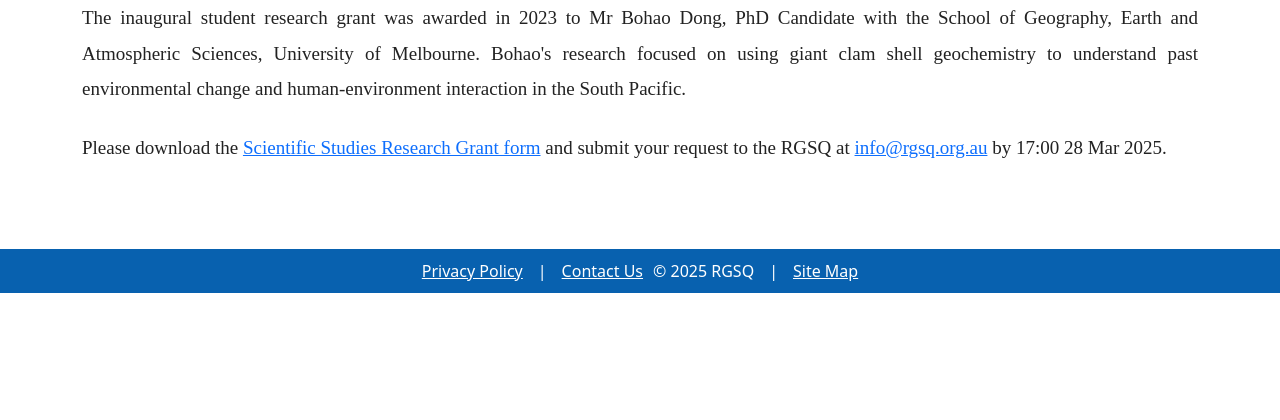
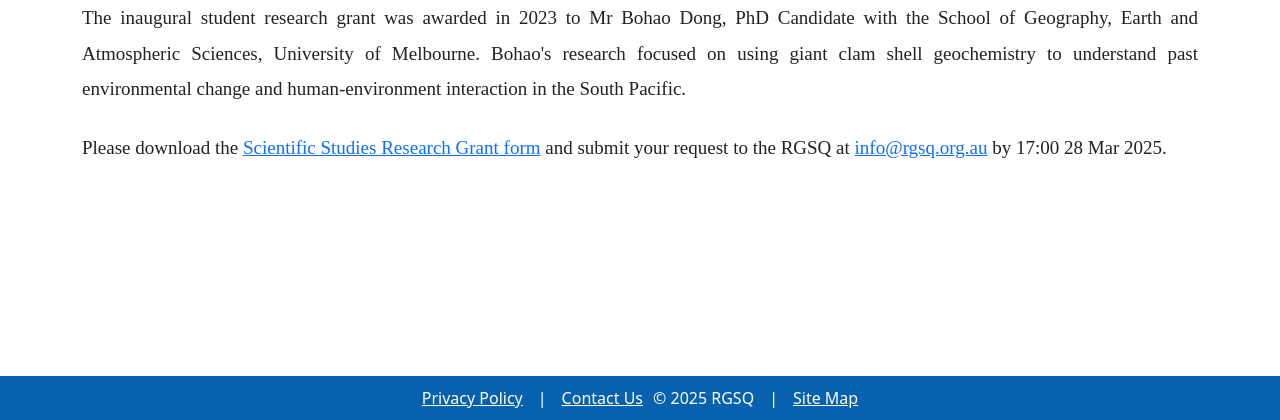
Before and after one commit to Ez7222/398, a Flask app: page /StudentResearchGrants.html in a window 1280 px wide. Shown: the part 380-800 px from the top of the page. Run offline with Flask 3, Linux system fonts and the light colour scheme.

Commit message:
Update StudentResearchGrants.html

```diff
--- a/templates/StudentResearchGrants.html
+++ b/templates/StudentResearchGrants.html
@@ -168,10 +168,9 @@
     </div>
     </section>
 
-        <footer class="footer">
+        <footer class="footer mt-auto" style="position:fixed;bottom:0;width:100%">
         <div class="footer-container">
-            <a href="https://cdn.wildapricot.com/240825/resources/Documents/Administrative/2018_RGSQ%20Ltd_Privacy%20Policy.pdf?version=1575264460000&Policy=eyJTdGF0ZW1lbnQiOiBbeyJSZXNvdXJjZSI6Imh0dHBzOi8vY2RuLndpbGRhcHJpY290LmNvbS8yNDA4MjUvcmVzb3VyY2VzL0RvY3VtZW50cy9BZG1pbmlzdHJhdGl2ZS8yMDE4X1JHU1ElMjBMdGRfUHJpdmFjeSUyMFBvbGljeS5wZGY~dmVyc2lvbj0xNTc1MjY0NDYwMDAwIiwiQ29uZGl0aW9uIjp7IkRhdGVMZXNzVGhhbiI6eyJBV1M6RXBvY2hUaW1lIjoxNzU0OTc4MjUxfSwiSXBBZGRyZXNzIjp7IkFXUzpTb3VyY2VJcCI6IjAuMC4wLjAvMCJ9fX1dfQ__&Signature=e-RdXWajsAbE4LFyQ~hwXrXoWC8wP5EwhHoDHEffWy3MGI55BfvRt4fYvNEVPtpaOIns3hBdhjKgt0-W37QYT5GfX3atUEKyYd9dXTh88512Ce4~nuqAfhDH4Gx2~YShFV9N9AlZ6AGqwnrJWm-maa4hTTBXIECnzDtBPNaFceQO3lEUHz9dXHM~iEQsxAAs7bNgtEbaoWr-vyfkl7VN4ShXo2d7QMB5kVqWvxTbh2naIVD0RZE8aN5RKxKnapZ4Mt4QpLBI6Nc5HOPt~cODJiQEyRxSzYYc-tp45ZsKKKtp3DaHoFQ~cjrTpJml1FzRNjw~IoacOCsITqHFtob2VA__&Key-Pair-Id=K27MGQSHTHAGGF"
-                class="footer-link">Privacy Policy</a>
+            <a href="https://cdn.wildapricot.com/240825/resources/Documents/Administrative/2018_RGSQ%20Ltd_Privacy%20Policy.pdf?version=1575264460000&Policy=eyJTdGF0ZW1lbnQiOiBbeyJSZXNvdXJjZSI6Imh0dHBzOi8vY2RuLndpbGRhcHJpY290LmNvbS8yNDA4MjUvcmVzb3VyY2VzL0RvY3VtZW50cy9BZG1pbmlzdHJhdGl2ZS8yMDE4X1JHU1ElMjBMdGRfUHJpdmFjeSUyMFBvbGljeS5wZGY~dmVyc2lvbj0xNTc1MjY0NDYwMDAwIiwiQ29uZGl0aW9uIjp7IkRhdGVMZXNzVGhhbiI6eyJBV1M6RXBvY2hUaW1lIjoxNzU0OTc4MjUxfSwiSXBBZGRyZXNzIjp7IkFXUzpTb3VyY2VJcCI6IjAuMC4wLjAvMCJ9fX1dfQ__&Signature=e-RdXWajsAbE4LFyQ~hwXrXoWC8wP5EwhHoDHEffWy3MGI55BfvRt4fYvNEVPtpaOIns3hBdhjKgt0-W37QYT5GfX3atUEKyYd9dXTh88512Ce4~nuqAfhDH4Gx2~YShFV9N9AlZ6AGqwnrJWm-maa4hTTBXIECnzDtBPNaFceQO3lEUHz9dXHM~iEQsxAAs7bNgtEbaoWr-vyfkl7VN4ShXo2d7QMB5kVqWvxTbh2naIVD0RZE8aN5RKxKnapZ4Mt4QpLBI6Nc5HOPt~cODJiQEyRxSzYYc-tp45ZsKKKtp3DaHoFQ~cjrTpJml1FzRNjw~IoacOCsITqHFtob2VA__&Key-Pair-Id=K27MGQSHTHAGGF" class="footer-link">Privacy Policy</a>
             <span class="footer-separator">|</span>
             <a href="Contact.html" class="footer-link">Contact Us</a>
             <span>© 2025 RGSQ</span>
```
